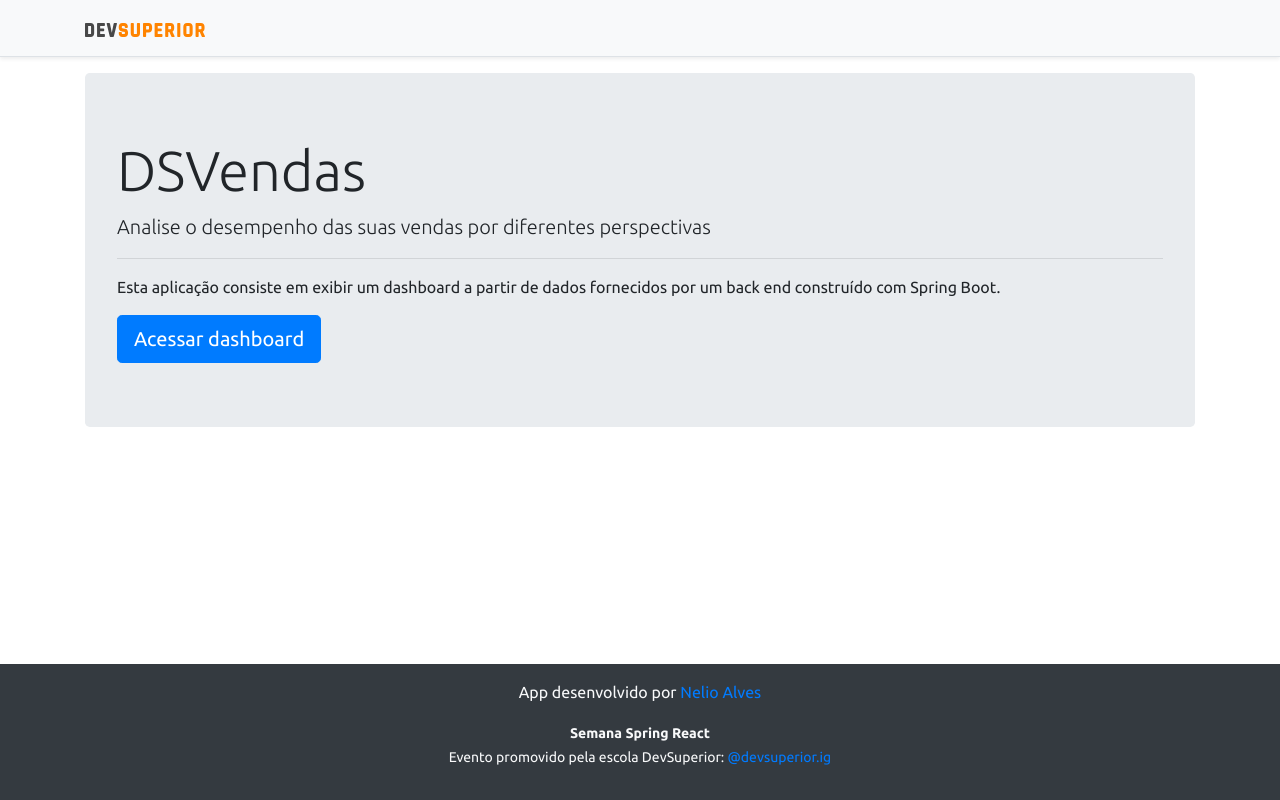
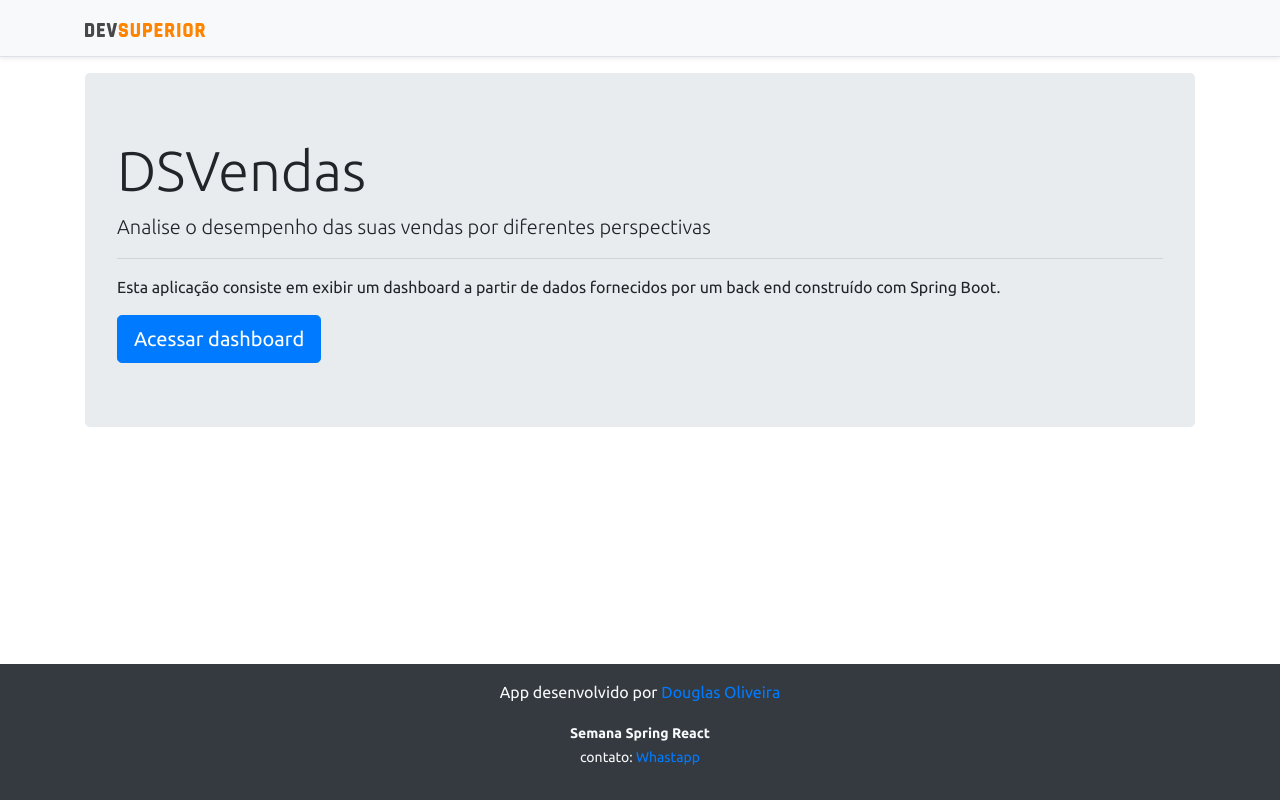
Before and after one commit to gogaoliveira/dsVendas, a React (Create React App) app in the folder frontend/: page / in a window 1280 px wide. Built offline with nearby package versions, Linux system fonts and the light colour scheme; no server answers.

Commit message:
ebug fixes

```diff
--- a/frontend/src/components/Footer/index.tsx
+++ b/frontend/src/components/Footer/index.tsx
@@ -2,9 +2,9 @@ const Footer = () => {
     return (
         <footer className="footer mt-auto py-3 bg-dark">
             <div className="container">
-                <p className="text-light">App desenvolvido por <a href="https://github.com/acenelio" target="_blank" rel="noreferrer">Nelio Alves</a></p>
+                <p className="text-light">App desenvolvido por <a href="https://github.com/gogaoliveira" target="_blank" rel="noreferrer">Douglas Oliveira</a></p>
                 <p className="text-light"><small><strong>Semana Spring React</strong><br />
-      Evento promovido pela escola DevSuperior: <a href="https://instagram.com/devsuperior.ig" target="_blank" rel="noreferrer">@devsuperior.ig</a></small></p>
+                    contato: <a href="https://api.whatsapp.com/send?phone=5548999287404&text=Ol%C3%A1%2C%20encontrei%20seu%20contato%20em%20seu%20site" target="_blank" rel="noreferrer">Whastapp</a></small></p>
             </div>
         </footer>
     );
```
